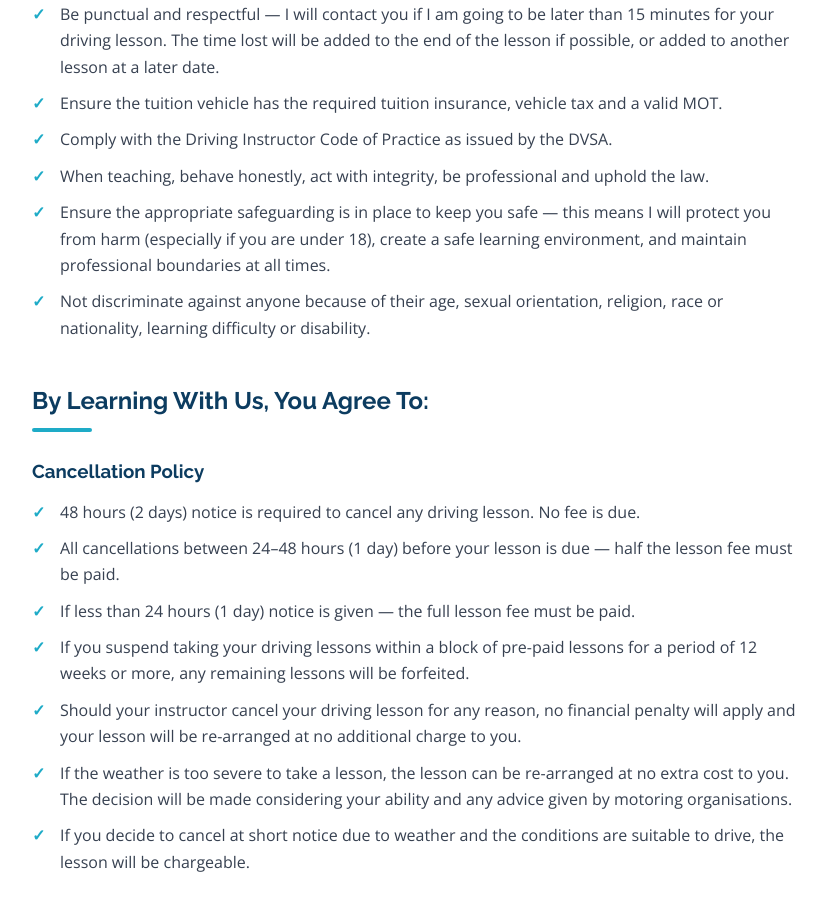
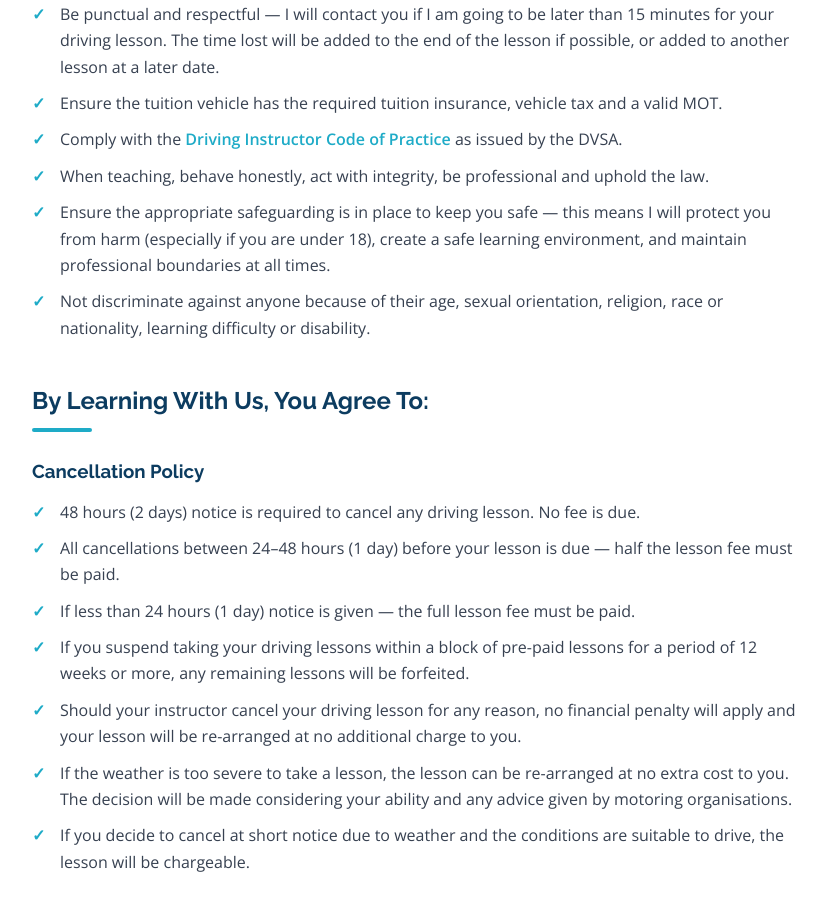
Before and after one commit to mikehinton-wq/mods-website, a React (Vite) app: page /terms in a window 1280 px wide. Shown: the part 880-1786 px from the top of the page, without its empty margins (222-1048 px from the left). Built offline with nearby package versions, Linux system fonts and the light colour scheme.

Commit message:
Update site

```diff
--- a/src/pages/Terms.jsx
+++ b/src/pages/Terms.jsx
@@ -41,7 +41,7 @@ export default function Terms() {
             <li>Provide a vehicle for your test providing you are deemed ready to proceed</li>
             <li>Be punctual and respectful — I will contact you if I am going to be later than 15 minutes for your driving lesson. The time lost will be added to the end of the lesson if possible, or added to another lesson at a later date.</li>
             <li>Ensure the tuition vehicle has the required tuition insurance, vehicle tax and a valid MOT.</li>
-            <li>Comply with the Driving Instructor Code of Practice as issued by the DVSA.</li>
+            <li>Comply with the <a href="https://www.gov.uk/government/publications/driving-instructor-code-of-practice/driving-instructor-code-of-practice-effective-date-to-be-confirmed" target="_blank" rel="noreferrer" style={{ color: 'var(--primary)', fontWeight: 600 }}>Driving Instructor Code of Practice</a> as issued by the DVSA.</li>
             <li>When teaching, behave honestly, act with integrity, be professional and uphold the law.</li>
             <li>Ensure the appropriate safeguarding is in place to keep you safe — this means I will protect you from harm (especially if you are under 18), create a safe learning environment, and maintain professional boundaries at all times.</li>
             <li>Not discriminate against anyone because of their age, sexual orientation, religion, race or nationality, learning difficulty or disability.</li>
```
